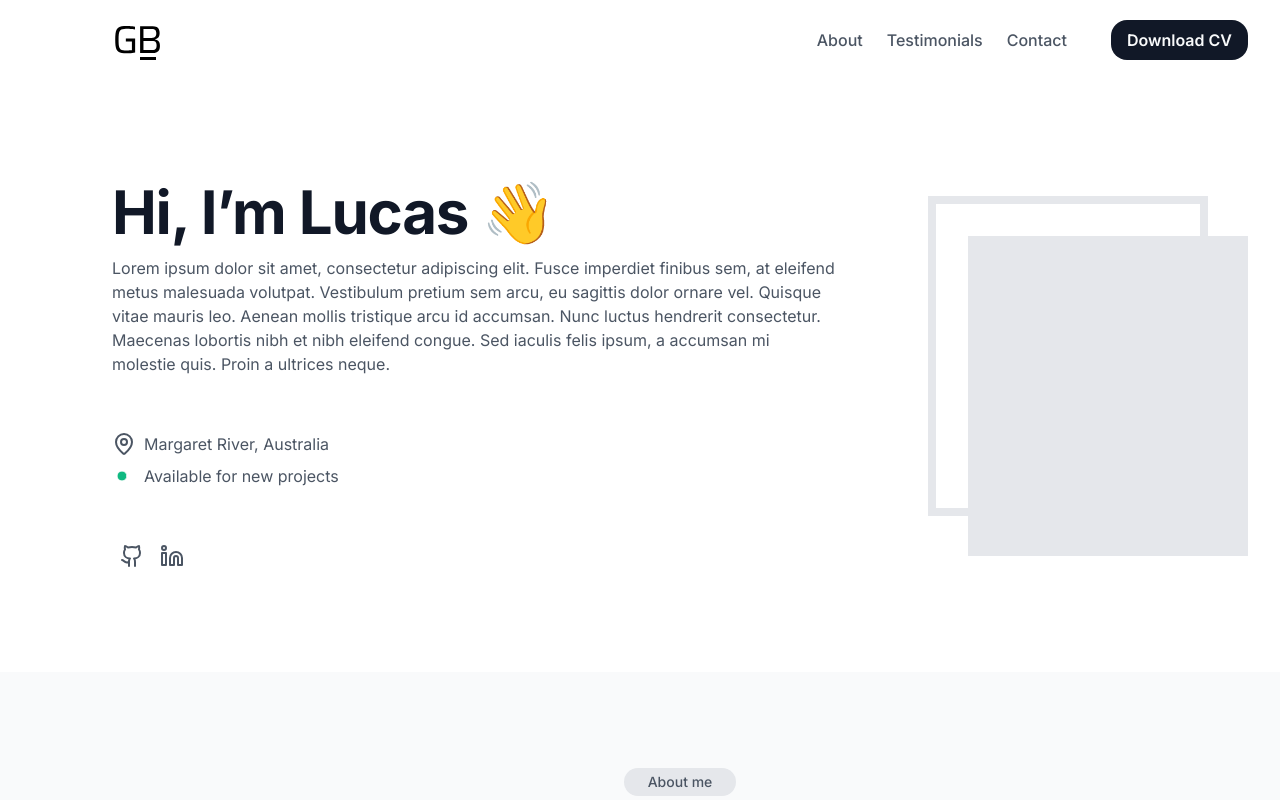
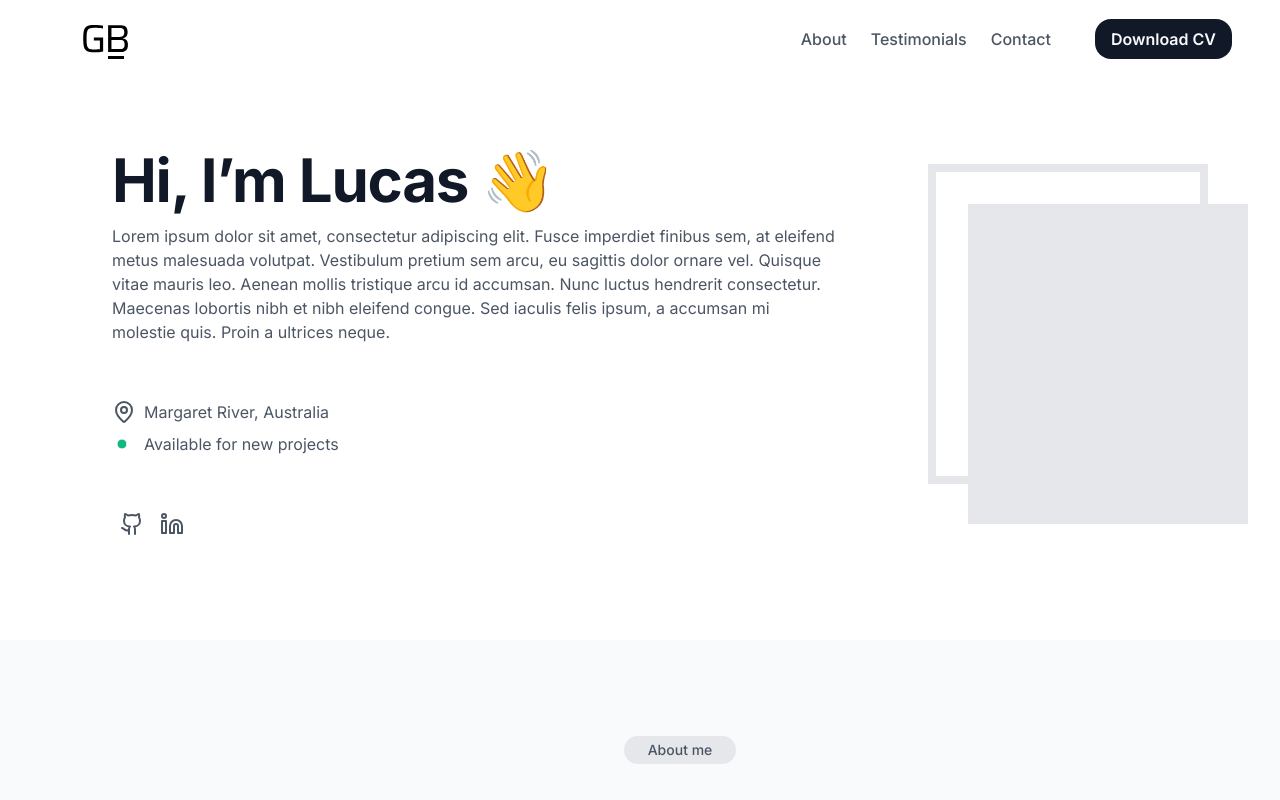
Before and after one commit to lucasgarciabertaina/lucasgarciabertaina-website, a Next.js app: page / in a window 1280 px wide. Shown: the top 800 px of the page. Built offline with nearby package versions, Linux system fonts and the light colour scheme.

Commit message:
Fix header at the top and reduce px

```diff
--- a/src/components/layout/Header/index.tsx
+++ b/src/components/layout/Header/index.tsx
@@ -2,7 +2,7 @@ import Logo from "./Logo";
 import Nav from "./Nav";
 
 const Header = () => (
-  <header className="h-20 pl-20 pr-8 flex items-center justify-between">
+  <header className="z-50 bg-white bg-opacity-90 fixed top-0 left-0 w-full h-20 px-12 flex items-center justify-between border-b-2 border-white">
     <Logo />
     <Nav />
   </header>
--- a/src/components/sections/IntroductionSection/index.tsx
+++ b/src/components/sections/IntroductionSection/index.tsx
@@ -3,7 +3,7 @@ import Hero from "@/components/sections/IntroductionSection/Hero";
 import MyPicture from "@/components/sections/IntroductionSection/MyPicture";
 
 const IntroductionSection = () => (
-  <Container className="flex gap-x-12">
+  <Container className="flex gap-x-12 pt-36">
     <Hero />
     <MyPicture className="w-1/3" />
   </Container>
```
